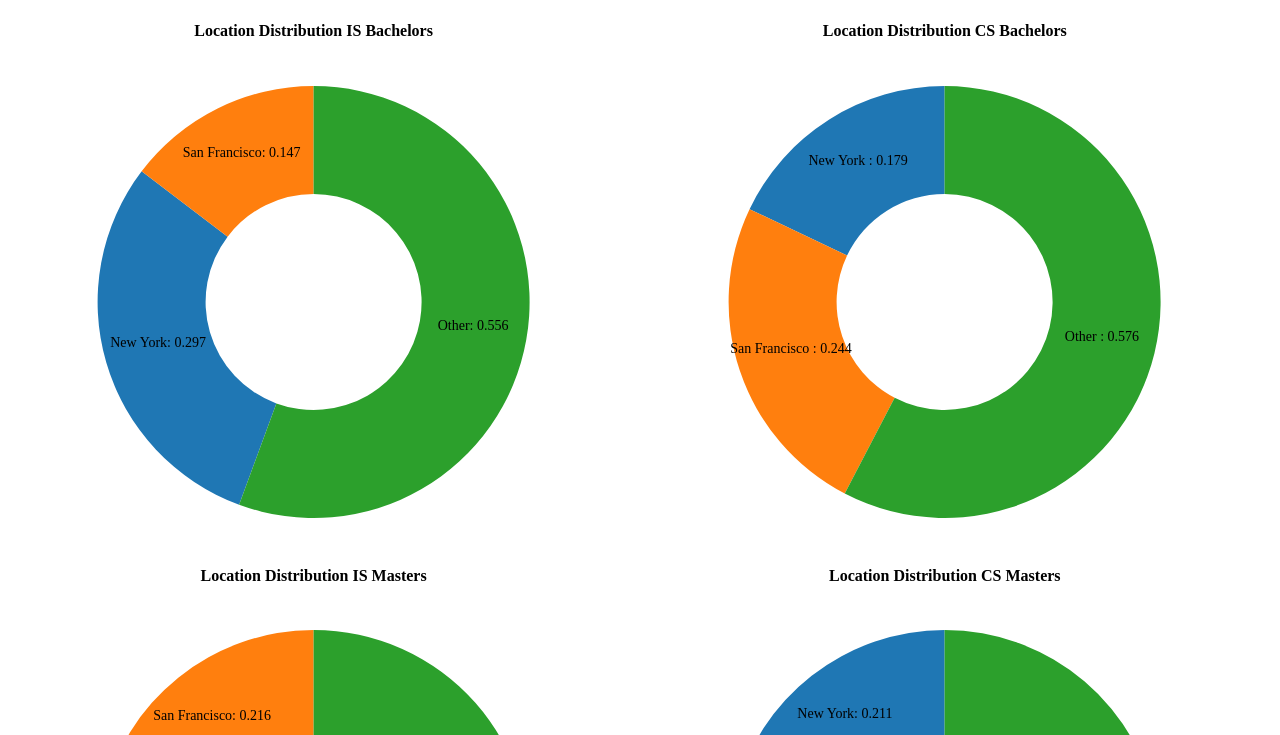
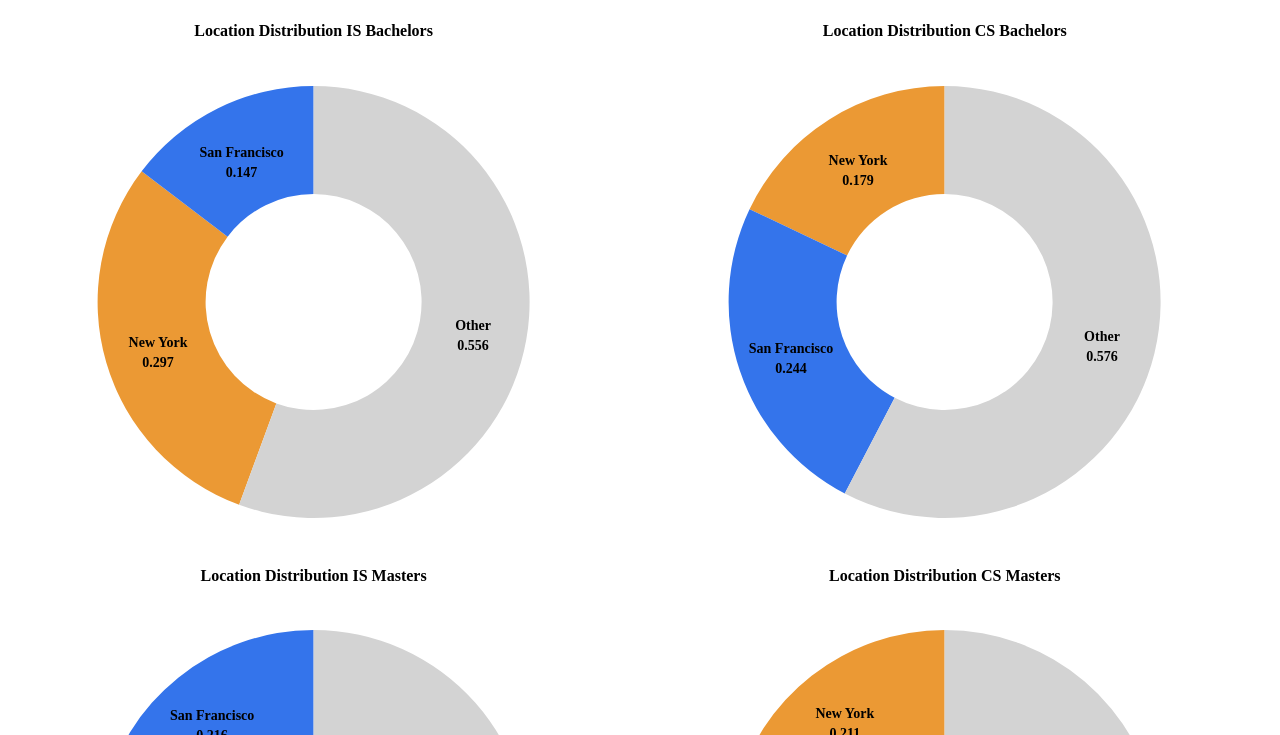
Before and after one commit to gs488/5100-project1, a plain HTML site: page index.html in a window 1280 px wide. Shown: the part 625-1360 px from the top of the page. Drawn offline with nearby package versions, Linux system fonts and the light colour scheme.

Commit message:
donut changes

```diff
--- a/index.html
+++ b/index.html
@@ -1231,7 +1231,7 @@
                     "translate(" + width / 2 + ", " + height / 2 + ")"
                 );
 
-            let color = d3.scaleOrdinal(d3.schemeCategory10);
+            let color = d3.scaleOrdinal(["#eb9934", "#3474eb", "lightgrey"]);
 
             let pie1 = d3.pie().value(function(d) {
                 return d.percent;
@@ -1260,11 +1260,29 @@
                 .append("text")
                 .text(
                     d =>
-                        `${d.data.location}: ${d.data.percent.toLocaleString()}`
+                        `${d.data.location}`
                 )
                 .style("text-anchor", "middle")
+                .attr("font-weight", "bold")
                 .attr("font-size", "14px")
                 .attr("transform", d => `translate(${arc1.centroid(d)})`);
+
+            arcs1
+                .append("text")
+                .text(
+                    d =>
+                        `${d.data.percent.toLocaleString()}`
+                )
+                .style("text-anchor", "middle")
+                .attr("font-weight", "bold")
+                .attr("font-size", "14px")
+                .attr("transform", d => {
+                    console.log(arc1.centroid(d));
+                    let x = arc1.centroid(d)[0];
+                    let y = arc1.centroid(d)[1] + 20;
+                    return "translate(" + x + ", " + y + ")";
+                    });
+
 
             // ------ Chart 9, Location Donut Chart CS Bachelors ----
             let donut2 = svg9
@@ -1301,12 +1319,28 @@
                 .append("text")
                 .text(
                     d =>
-                        `${d.data.location} :
-                        ${d.data.percent.toLocaleString()}`
+                        `${d.data.location}`
                 )
                 .style("text-anchor", "middle")
+                .attr("font-weight", "bold")
                 .attr("font-size", "14px")
                 .attr("transform", d => `translate(${arc2.centroid(d)})`);
+
+            arcs2
+                .append("text")
+                .text(
+                    d =>
+                        `${d.data.percent.toLocaleString()}`
+                )
+                .style("text-anchor", "middle")
+                .attr("font-weight", "bold")
+                .attr("font-size", "14px")
+                .attr("transform", d => {
+                    console.log(arc2.centroid(d));
+                    let x = arc2.centroid(d)[0];
+                    let y = arc2.centroid(d)[1] + 20;
+                    return "translate(" + x + ", " + y + ")";
+                    });
 
             // ------ Chart 10, Location Donut Chart IS Masters ----
             let donut3 = svg10
@@ -1343,11 +1377,28 @@
                 .append("text")
                 .text(
                     d =>
-                        `${d.data.location}: ${d.data.percent.toLocaleString()}`
+                        `${d.data.location}`
                 )
                 .style("text-anchor", "middle")
+                .attr("font-weight", "bold")
                 .attr("font-size", "14px")
                 .attr("transform", d => `translate(${arc3.centroid(d)})`);
+
+            arcs3
+                .append("text")
+                .text(
+                    d =>
+                        `${d.data.percent.toLocaleString()}`
+                )
+                .style("text-anchor", "middle")
+                .attr("font-weight", "bold")
+                .attr("font-size", "14px")
+                .attr("transform", d => {
+                    console.log(arc3.centroid(d));
+                    let x = arc3.centroid(d)[0];
+                    let y = arc3.centroid(d)[1] + 20;
+                    return "translate(" + x + ", " + y + ")";
+                    });
 
             // ------ Chart 11, Location Donut Chart CS Masters ----
             let donut4 = svg11
@@ -1384,11 +1435,28 @@
                 .append("text")
                 .text(
                     d =>
-                        `${d.data.location}: ${d.data.percent.toLocaleString()}`
+                        `${d.data.location}`
                 )
                 .style("text-anchor", "middle")
+                .attr("font-weight", "bold")
                 .attr("font-size", "14px")
                 .attr("transform", d => `translate(${arc4.centroid(d)})`);
+
+            arcs4
+                .append("text")
+                .text(
+                    d =>
+                        `${d.data.percent.toLocaleString()}`
+                )
+                .style("text-anchor", "middle")
+                .attr("font-weight", "bold")
+                .attr("font-size", "14px")
+                .attr("transform", d => {
+                    console.log(arc4.centroid(d));
+                    let x = arc4.centroid(d)[0];
+                    let y = arc4.centroid(d)[1] + 20;
+                    return "translate(" + x + ", " + y + ")";
+                    });
         });
     </script>
 </body>
```
